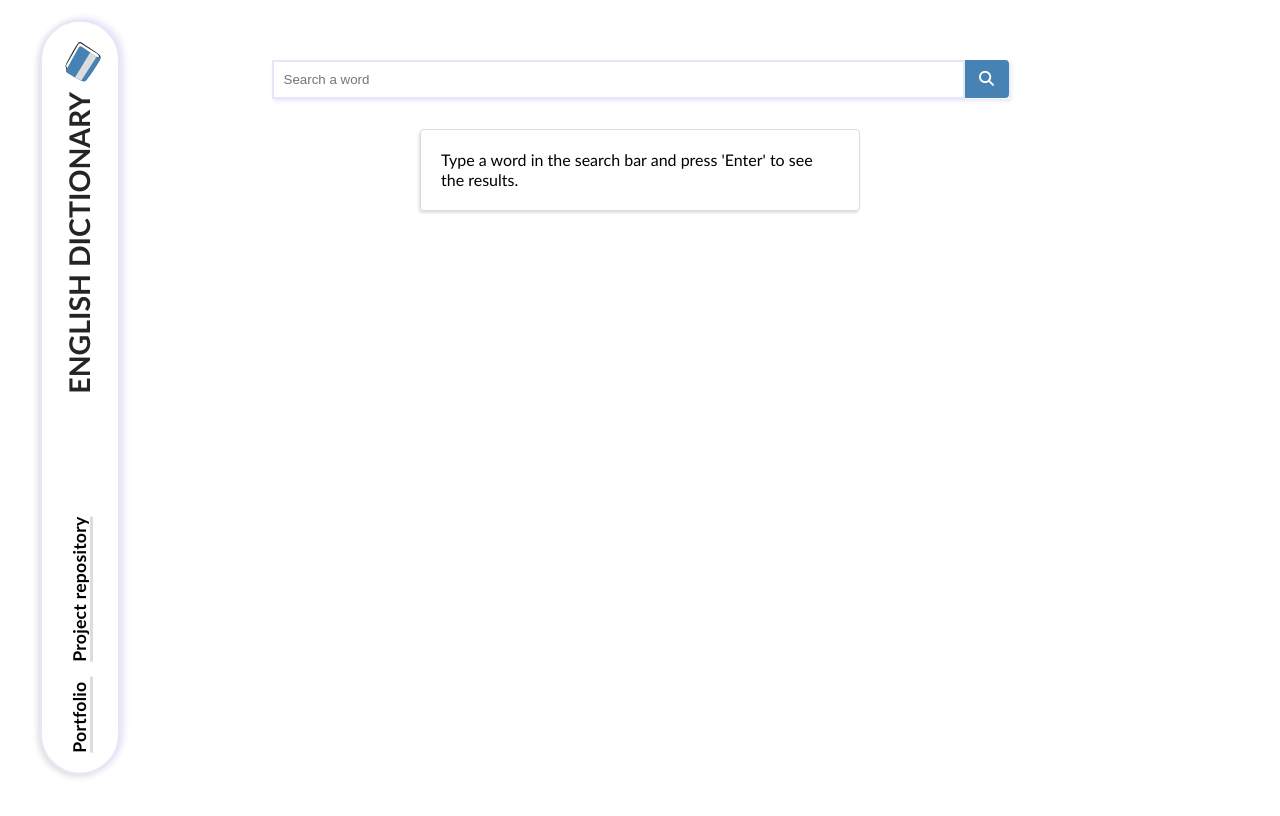
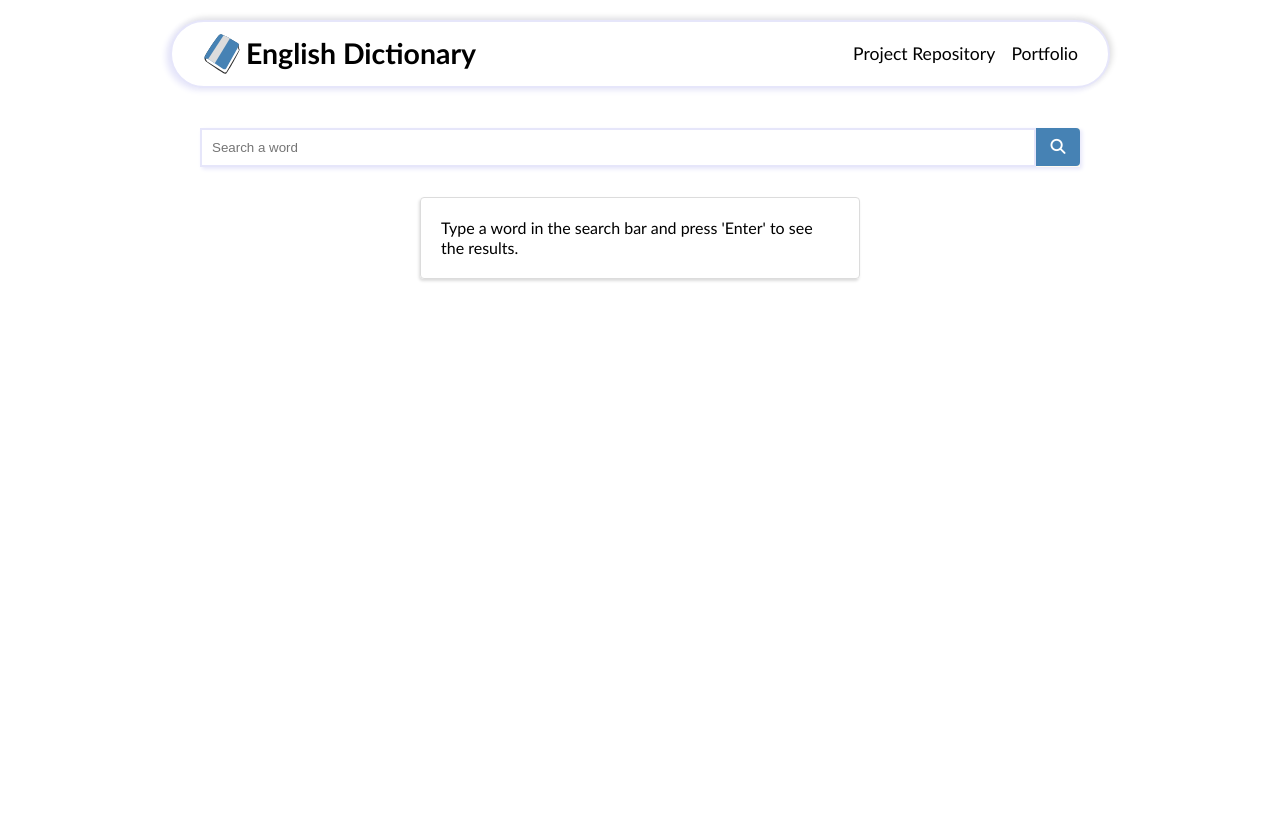
Before and after one commit to banuaggun/english-dictionary, a Vue app: page / in a window 1280 px wide. Shown: the top 816 px of the page. Built offline with nearby package versions, Linux system fonts and the light colour scheme.

Commit message:
Final edit made

```diff
--- a/src/components/Header.vue
+++ b/src/components/Header.vue
@@ -1,43 +1,25 @@
 <template>
   <header>
-    <div class="web">
-      <div class="web-navbar">
-        <div class="web-navbar-row-2">
-          <a href="https://portfolio-banuaggun.vercel.app/" target="_blank">
-            Portfolio
-          </a>
-          <a href="https://github.com/banuaggun" target="_blank">
-            Project repository
-          </a>
-        </div>
-        <div class="web-navbar-row-1">
-          <img src="../assets/icons/logo.svg"   alt="dictionary logo" />
+    <div class="mobile">
+      <div class="mobile-row-1">
+        <img src="../assets/icons/logo.svg"   alt="dictionary logo" />
           <h3>English Dictionary</h3>
-        </div>
+      </div>
+      <div class="mobile-row-2">
+        <a href="https://github.com/banuaggun" target="_blank">
+          Project Repository
+        </a>
+        <a href="https://portfolio-banuaggun.vercel.app/" target="_blank">
+          Portfolio
+        </a>
       </div>
     </div>
     <div class="tablet">
-      <div class="tablet-navbar">
-        <div class="tablet-navbar-row-2">
-          <a href="https://portfolio-banuaggun.vercel.app/" target="_blank">
-            Portfolio
-          </a>
-          <a href="https://github.com/banuaggun" target="_blank">
-            Project repository
-          </a>
-        </div>
-        <div class="tablet-navbar-row-1">
-          <img src="../assets/icons/logo.svg" alt="dictionary logo" />
+      <div class="tablet-left">
+        <img src="../assets/icons/logo.svg"   alt="dictionary logo" />
           <h3>English Dictionary</h3>
-        </div>
       </div>
-    </div>
-    <div class="mobile-navbar">
-      <div class="mobile-navbar-row-1">
-        <img src="../assets/icons/logo.svg" alt="dictionary logo" />
-        <h3>English dictionary</h3>
-      </div>
-      <div class="mobile-navbar-row-2">
+      <div class="tablet-right">
         <a href="https://github.com/banuaggun" target="_blank">
           Project Repository
         </a>
@@ -50,183 +32,112 @@
 </template>
 
 <style scoped>
-header .web{
-  width:80px;
-  height:calc((100vh / 1.06));
-  position:fixed;
-  left:40px;
-  top:20px;
-}
 
-header .web-navbar{
-  width:80px;
-  height:calc((100vh / 1.06));
-  bottom:0px;
-}
-
-header .tablet{
-  width:80px;
-  height:calc((100vh / 1.5));
-  position:fixed;
-  top:20%;
-  left:40px;
-}
-
-header .web,
-header .tablet{
-  display:flex;
-  align-items:center;
-  justify-content:center;
-}
-
-header .tablet-navbar{
-  width:80px;
-  height:calc((100vh / 1.5));
-  position:absolute;
-  top:0px;
-  bottom:0px;
-}
-
-header .web-navbar,
-header .tablet-navbar{
-  display: flex;
-  flex-direction: row;
-  align-items: center;
-  writing-mode: vertical-lr;
-  transform:rotate(180deg);
-}
-
-header .web-navbar,
-header .tablet-navbar,
-header .mobile-navbar{
+.mobile,
+.tablet{
   background-color: var(--text-color);
   border:2px solid var(--border-color);
   box-shadow: -4px 2px 6px var(--border-color), 2px -2px 6px var(--border-color-2);
   border-radius:100px;
 }
 
-.web-navbar-row-1,
-.tablet-navbar-row-1{
-  display:flex;
+.mobile{
+  display: flex;
+  flex-direction: column;
+  align-items: center;
+  justify-content:center;
+  margin:20px auto;
+}
+.mobile-row-1{
+  margin:10px auto;
+  display: flex;
   align-items: center;
 }
 
-.web-navbar-row-1 img,
-.tablet-navbar-row-1 img{
-  position: absolute;
-  bottom:20px;
+.mobile-row-1 img{
+  width: 28px;
+  height:28px;
+}
+.mobile-row-2{
+  padding-bottom:8px;
+}
+.mobile-row-2 a{
+  font-size:1.1rem;
+}
+
+.mobile-row-2 a:nth-child(1),
+.tablet-right a:nth-child(1){
+  margin-right:12px;
+}
+
+.mobile-row-1 h3,
+.tablet-left h3{
+  text-transform: capitalize;
+}
+
+.tablet{
+  display:flex;
+  margin:20px 80px;
+  padding:12px 0;
+  align-items:center;
+  justify-content: space-between;
+}
+
+.tablet-left{
+  display:flex;
+  align-items:center;
+  margin-left:30px;
+}
+
+.tablet-left img{
   width:40px;
   height:40px;
+  margin-right:4px;
 }
 
-.web-navbar-row-1 h3{
-  bottom:70px;
-  position:absolute;
-}
-.tablet-navbar-row-1 h3{
-  bottom:80px;
-  position:absolute;
+.tablet-right{
+  margin-right:30px;
 }
 
-.web-navbar-row-2,
-.tablet-navbar-row-2{
-  position: absolute;
-  top:20px;
+.tablet-right a{
+  font-size:1.1rem;
 }
 
-.web-navbar-row-2 a,
-.tablet-navbar-row-2 a{
-  font-size:1.1rem;
-  font-weight:600;
-  letter-spacing: 0.25px;
-  border:none;
-  border-left:3px solid var(--border-color-2);
-}
-
-.web-navbar-row-2 a:nth-child(1),
-.tablet-navbar-row-2 a:nth-child(1){
-  margin-bottom:15px;
-}
-
-.web-navbar-row-2 a:hover,
-.web-navbar-row-2 a.active,
-.tablet-navbar-row-2 a:hover,
-.tablet-navbar-row-2 a.active,
-.mobile-navbar-row-2 a:hover,
-.mobile-navbar-row-2 a.active{
+.mobile-row-2 a:hover,
+.mobile-row-2 a.active,
+.tablet-right a:hover,
+.tablet-right a.active{
   color: var(--bg-color-button);
   transition:all 0.3s ease-in-out;
-  letter-spacing: 0.25px;;
-  border-left:3px solid var(--bg-color-button);
-}
-header .mobile-navbar {
-  display:flex;
-  flex-wrap: wrap;
-  align-items: center;
-  margin:20px auto;
-  width:calc(100% - 40px);
-  height:70px;
-}
-
-.mobile-navbar-row-1{
-  width:100%;
-  display: flex;
-  align-items: center;
-  justify-content: center;
-}
-.mobile-navbar-row-2 {
-  display:flex;
-  flex-direction: row;
-  justify-content: flex-end;
-  width: 100%;
-  padding-right:40px;
-}
-
-.mobile-navbar-row-2 a:nth-child(1){
-  margin-right:20px;
 }
 
 
-img{
-  margin-right:6px;
-  width:28px;
-  height:28px;
-
+@media only screen and (min-width:300px) and (max-width:400px){
+  header .mobile{
+    max-width:280px;
+  }
+  header .tablet{
+    display:none;
+  }
 }
-
-header h3,
-header h2{
-  text-transform: uppercase;
-  color:var(--text-color-3);
-  /*
-  writing-mode: vertical-rl;
-text-orientation: mixed;
-*/
-}
-@media only screen and (min-width:300px) and (max-width:980px){
-  .tablet, .web{
-    display:none !important;
+@media only screen and (min-width:401px) and (max-width:600px){
+  header .mobile{
+    min-width:auto;
+    margin-left:40px;
+    margin-right:40px;
   }
-  .mobile-navbar{
-    display:block;
+  header .tablet{
+    display:none;
   }
 }
 
- @media only screen and (min-width:981px) and (max-width:1000px){
-   .tablet{
-     display:block;
-   }
-   .mobile-navbar, .web{
-     display:none !important;
-   }
- }
+@media only screen and (min-width:601px) and (max-width:1921px){
+  header .mobile{
+    display:none;
+  }
+  header .tablet{
+    display:flex;
+  }
+}
 
- @media only screen and (min-width:1001px) and (max-width:1921px){
-   .web{
-     display:block;
-   }
-   .tablet, .mobile-navbar{
-     display:none !important;
-   }
- }
 </style>
--- a/src/components/SearchItems.vue
+++ b/src/components/SearchItems.vue
@@ -157,12 +157,26 @@ const removeAudio = () => {
   }
 }
 
-@media only screen and (min-width:1001px) and (max-width:1900px){
+@media only screen and (min-width:1001px) and (max-width:1921px){
   .items{
-    border:1px solid red;
-    margin:60px 15px 60px 90px;
+    margin:40px auto;
     width:calc(100% - 105px);
 
   }
+  .items-word-phonetic-audio{
+    width:100%;
+    margin:20px 0;
+    display:flex;
+    flex-direction:row;
+    align-items:center;
+    justify-content: space-between;
+  }
+  .items-word-phonetic{
+    display:flex;
+    flex-direction:row !important;
+    align-items:center;
+    justify-content: space-between;
+    width:calc(100% - (100% / 2));
+  }
 }
 </style>
--- a/src/components/Searchbox.vue
+++ b/src/components/Searchbox.vue
@@ -105,7 +105,7 @@ const handleData = () => {
 }
 @media only screen and (min-width:1101px) and (max-width:1922px){
   .search-form{
-    margin-top:60px;
+    margin-top:20px;
   }
   .not-found-area{
     width:calc(100% - 40%);
--- a/src/style.css
+++ b/src/style.css
@@ -89,7 +89,7 @@ span {
 }
 
 .search-form{
-  width:67%;
+  width:80%;
   overflow: auto;
   background-color: var(--bg-color);
   box-shadow: var(--box-shadow);
@@ -235,4 +235,8 @@ ul.items-list > li > span{
   cursor:pointer;
 }
 
+.items-source{
+  word-break: break-word;
+}
+
 /* SearchItems.vue */
```
